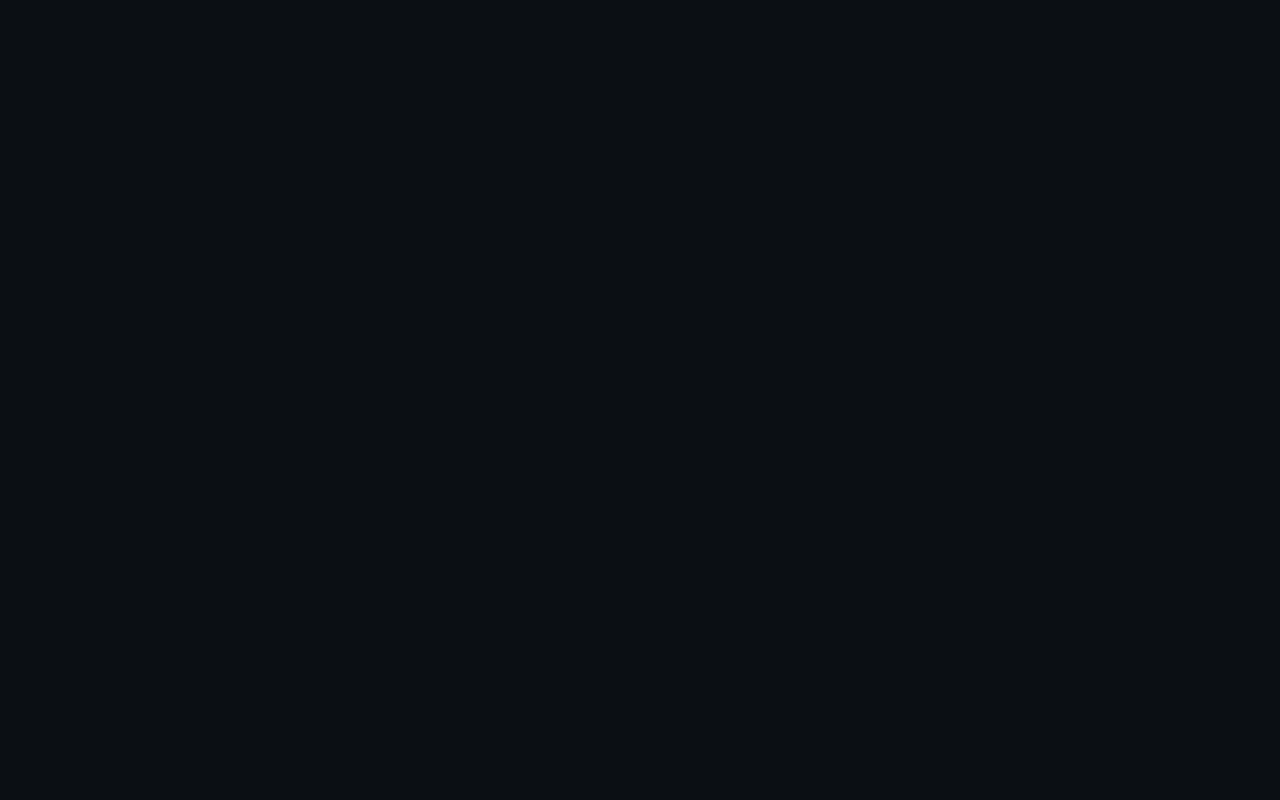
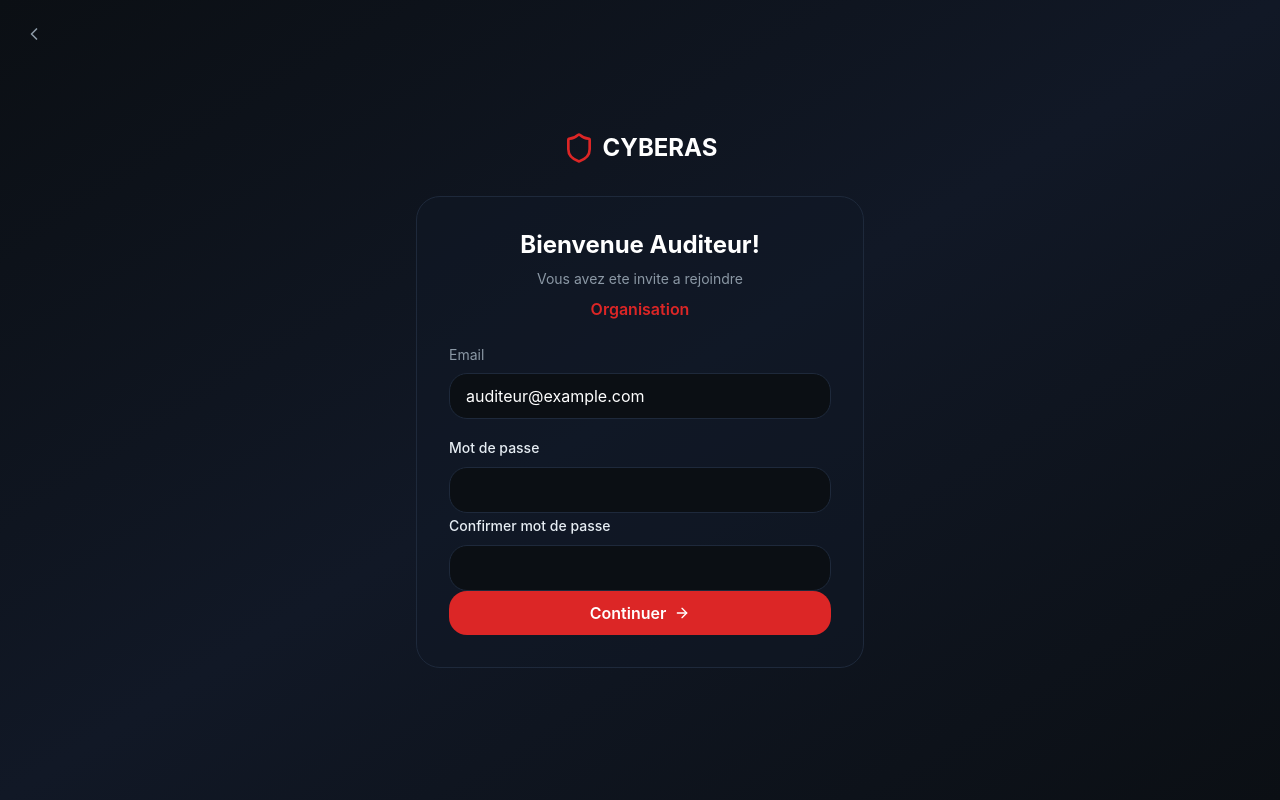
Before and after one commit to JuniorMinkoSon/CYBERAS-INTELLIGENCE, a React (Vite) app in the folder frontend/: page /invitation/auditeur in a window 1280 px wide. Before the commit this address had no page. Built offline with nearby package versions, Linux system fonts and the light colour scheme.

Commit message:
Add auditor invitation flow with password setup

```diff
--- a/frontend/src/App.tsx
+++ b/frontend/src/App.tsx
@@ -15,6 +15,7 @@ import { DemoPage } from './pages/marketing/DemoPage'
 import { CaseStudiesPage } from './pages/marketing/CaseStudiesPage'
 import { InscriptionPage } from './pages/auth/InscriptionPage'
 import { RssiInscriptionPage } from './pages/auth/RssiInscriptionPage'
+import { AuditorInvitationPage } from './pages/auth/AuditorInvitationPage'
 import { LoginPage } from './pages/auth/LoginPage'
 import { PlaceholderPage } from './pages/app/PlaceholderPage'
 import { AuditeurDashboard } from './pages/app/auditeur/AuditeurDashboard'
@@ -55,6 +56,7 @@ export default function App() {
 
         <Route path="/inscription" element={<InscriptionPage />} />
         <Route path="/inscription/rssi" element={<RssiInscriptionPage />} />
+        <Route path="/invitation/auditeur" element={<AuditorInvitationPage />} />
         <Route path="/login" element={<LoginPage />} />
         <Route path="/app" element={<LoginPage />} />
 
--- /dev/null
+++ b/frontend/src/pages/auth/AuditorInvitationPage.tsx
@@ -0,0 +1,187 @@
+import { useState } from 'react'
+import { ArrowRight, CheckCircle2, Shield, ChevronLeft } from 'lucide-react'
+import { useNavigate, useSearchParams } from 'react-router-dom'
+import { useAuth } from '../../contexts/AuthContext'
+
+export function AuditorInvitationPage() {
+  const navigate = useNavigate()
+  const [searchParams] = useSearchParams()
+  const { signup } = useAuth()
+  const [step, setStep] = useState<'password' | 'confirmation' | 'done'>('password')
+  const [password, setPassword] = useState('')
+  const [confirmPassword, setConfirmPassword] = useState('')
+  const [loading, setLoading] = useState(false)
+  const [error, setError] = useState('')
+
+  const inviteEmail = searchParams.get('email') || 'auditeur@example.com'
+  const orgName = searchParams.get('org') || 'Organisation'
+
+  const handleSetPassword = () => {
+    if (!password || !confirmPassword) {
+      setError('Les deux mots de passe sont requis')
+      return
+    }
+    if (password !== confirmPassword) {
+      setError('Les mots de passe ne correspondent pas')
+      return
+    }
+    if (password.length < 8) {
+      setError('Minimum 8 caracteres')
+      return
+    }
+    setStep('confirmation')
+    setError('')
+  }
+
+  const handleAccept = async () => {
+    setLoading(true)
+    try {
+      await signup(inviteEmail, password, 'auditeur')
+      setStep('done')
+    } catch (err) {
+      setError(err instanceof Error ? err.message : 'Erreur')
+    } finally {
+      setLoading(false)
+    }
+  }
+
+  return (
+    <div className="min-h-screen bg-gradient-to-br from-bg-dark via-surface-dark to-bg-dark flex flex-col items-center justify-center px-4 py-12 relative overflow-hidden">
+      <button
+        onClick={() => navigate('/')}
+        className="absolute top-6 left-6 flex items-center gap-2 text-text-on-dark-muted hover:text-white transition"
+      >
+        <ChevronLeft size={20} />
+      </button>
+
+      <div className="mx-auto max-w-md w-full">
+        {/* Header */}
+        <div className="text-center mb-8">
+          <div className="flex items-center justify-center gap-2 mb-4">
+            <Shield size={32} className="text-brand" />
+            <span className="text-2xl font-bold text-white">CYBERAS</span>
+          </div>
+        </div>
+
+        {/* Card */}
+        <div className="bg-surface-dark/50 border border-border-dark rounded-xl p-8 space-y-6">
+          {/* Step 1: Set Password */}
+          {step === 'password' && (
+            <>
+              <div className="text-center space-y-2">
+                <h1 className="text-2xl font-bold text-white">Bienvenue Auditeur!</h1>
+                <p className="text-text-on-dark-muted text-sm">Vous avez ete invite a rejoindre</p>
+                <p className="text-brand font-semibold">{orgName}</p>
+              </div>
+
+              {error && (
+                <div className="rounded-lg bg-red-500/10 border border-red-500 p-3 text-red-400 text-sm">
+                  {error}
+                </div>
+              )}
+
+              <div className="space-y-4">
+                <div>
+                  <p className="text-sm text-text-on-dark-muted mb-2">Email</p>
+                  <p className="px-4 py-2.5 rounded-lg border border-border-dark bg-bg-dark text-white">
+                    {inviteEmail}
+                  </p>
+                </div>
+
+                <label>
+                  <span className="text-sm font-medium text-text-on-dark">Mot de passe</span>
+                  <input
+                    type="password"
+                    value={password}
+                    onChange={(e) => setPassword(e.target.value)}
+                    className="w-full mt-2 px-4 py-2.5 rounded-lg border border-border-dark bg-bg-dark text-white focus:border-brand focus:outline-none"
+                  />
+                </label>
+
+                <label>
+                  <span className="text-sm font-medium text-text-on-dark">Confirmer mot de passe</span>
+                  <input
+                    type="password"
+                    value={confirmPassword}
+                    onChange={(e) => setConfirmPassword(e.target.value)}
+                    className="w-full mt-2 px-4 py-2.5 rounded-lg border border-border-dark bg-bg-dark text-white focus:border-brand focus:outline-none"
+                  />
+                </label>
+
+                <button
+                  onClick={handleSetPassword}
+                  className="w-full flex items-center justify-center gap-2 px-4 py-2.5 rounded-lg bg-brand hover:bg-brand-dark text-white font-semibold transition"
+                >
+                  Continuer <ArrowRight size={16} />
+                </button>
+              </div>
+            </>
+          )}
+
+          {/* Step 2: Confirmation */}
+          {step === 'confirmation' && (
+            <>
+              <div className="text-center space-y-2">
+                <h1 className="text-2xl font-bold text-white">Accepter l'invitation</h1>
+                <p className="text-text-on-dark-muted text-sm">
+                  Vous allez rejoindre {orgName} en tant qu'auditeur
+                </p>
+              </div>
+
+              <div className="bg-bg-dark/50 rounded-lg p-4 space-y-2 text-sm">
+                <div className="flex justify-between">
+                  <span className="text-text-on-dark-muted">Email</span>
+                  <span className="text-white">{inviteEmail}</span>
+                </div>
+                <div className="flex justify-between">
+                  <span className="text-text-on-dark-muted">Organisation</span>
+                  <span className="text-white">{orgName}</span>
+                </div>
+                <div className="flex justify-between">
+                  <span className="text-text-on-dark-muted">Role</span>
+                  <span className="text-brand font-semibold">Auditeur</span>
+                </div>
+              </div>
+
+              <div className="space-y-3">
+                <button
+                  onClick={handleAccept}
+                  disabled={loading}
+                  className="w-full flex items-center justify-center gap-2 px-4 py-2.5 rounded-lg bg-green-600 hover:bg-green-700 disabled:opacity-50 text-white font-semibold transition"
+                >
+                  {loading ? 'Creation...' : 'Accepter et creer compte'}
+                </button>
+                <button
+                  onClick={() => navigate('/')}
+                  className="w-full px-4 py-2.5 rounded-lg border border-border-dark text-text-on-dark hover:text-white font-semibold transition"
+                >
+                  Refuser
+                </button>
+              </div>
+            </>
+          )}
+
+          {/* Step 3: Done */}
+          {step === 'done' && (
+            <>
+              <div className="text-center space-y-4">
+                <CheckCircle2 size={48} className="text-green-400 mx-auto" />
+                <h1 className="text-2xl font-bold text-white">Compte crée!</h1>
+                <p className="text-text-on-dark-muted">
+                  Vous pouvez maintenant acceder a votre dashboard
+                </p>
+              </div>
+
+              <button
+                onClick={() => navigate('/app/auditeur')}
+                className="w-full flex items-center justify-center gap-2 px-4 py-2.5 rounded-lg bg-brand hover:bg-brand-dark text-white font-semibold transition"
+              >
+                Acceder au dashboard <ArrowRight size={16} />
+              </button>
+            </>
+          )}
+        </div>
+      </div>
+    </div>
+  )
+}
```
